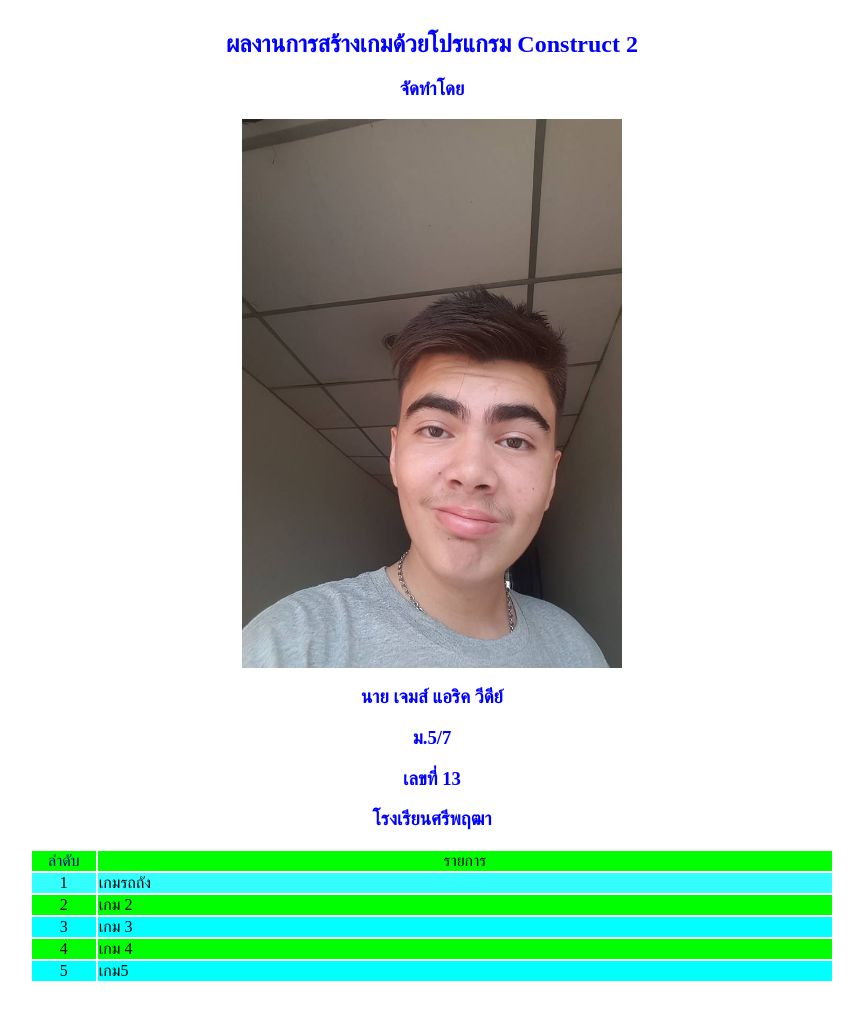
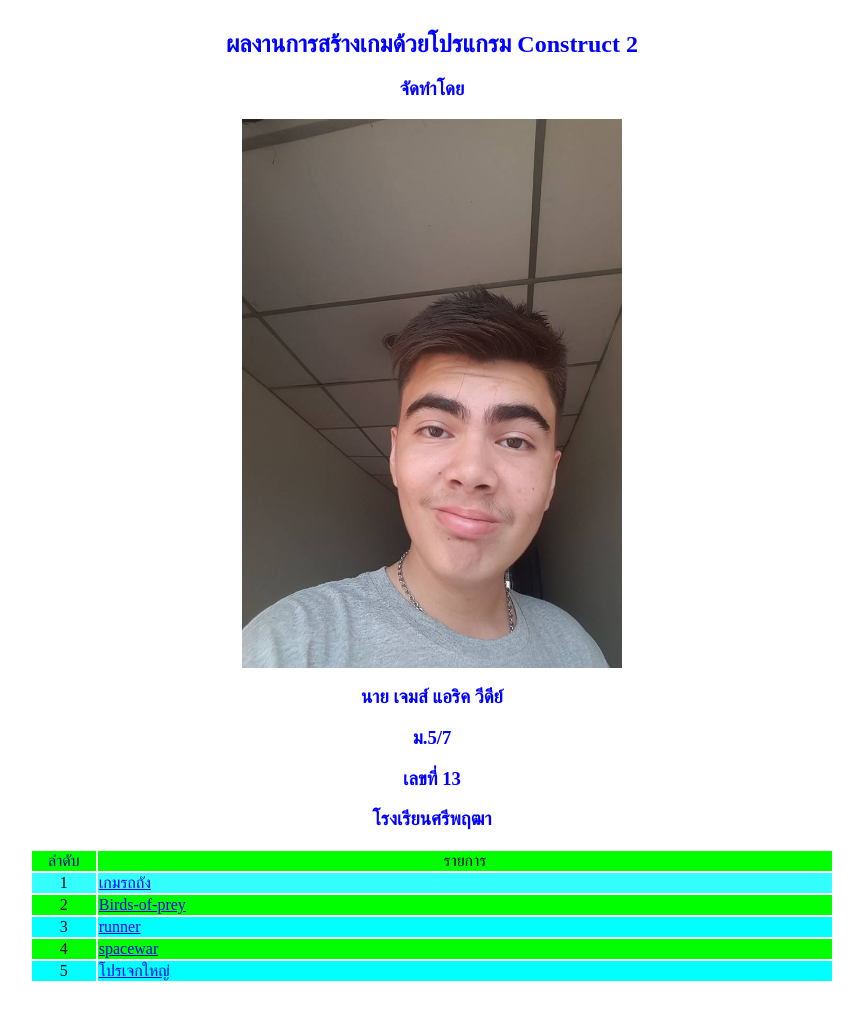
Before and after one commit to james5569/james5569.github.io, a plain HTML site: page index.html in a window 1280 px wide. Shown: the whole page, without its empty margins (208-1071 px from the left). Drawn offline with Linux system fonts and the light colour scheme.

Commit message:
james5569

```diff
--- a/index.html
+++ b/index.html
@@ -2,7 +2,7 @@
 <html xmlns="http://www.w3.org/1999/xhtml">
 <head>
 <meta http-equiv="Content-Type" content="text/html; charset=utf-8" />
-<title>my web</title>
+<title>Untitled Document</title>
 <style type="text/css">
 .font1 {
 	color: #800040;
@@ -17,6 +17,7 @@
 	color: #0000A0;
 }
 body {
+	background-color: #FFF;
 	background-image: url(img/nacre-background-tile.jpg);
 }
 </style>
@@ -39,23 +40,23 @@ body {
       </tr>
       <tr bgcolor="#33FFFF">
         <td align="center">1</td>
-        <td>เกมรถถัง</td>
+        <td><a href="https://james5569.github.io/tank/">เกมรถถัง</a></td>
       </tr>
       <tr bgcolor="#00FF00">
         <td align="center">2</td>
-        <td>เกม 2</td>
+        <td><a href="https://james5569.github.io/Birds-of-prey/">Birds-of-prey</a></td>
       </tr>
       <tr bgcolor="#00FFFF">
         <td align="center">3</td>
-        <td>เกม 3</td>
+        <td><a href="https://james5569.github.io/runner/">runner</a></td>
       </tr>
       <tr bgcolor="#00FF00">
         <td align="center">4</td>
-        <td>เกม 4</td>
+        <td><a href="https://james5569.github.io/spacewar/">spacewar</a></td>
       </tr>
       <tr bgcolor="#00FFFF">
         <td align="center">5</td>
-        <td>เกม5</td>
+        <td><a href="https://james5569.github.io/mario/">โปรเจกใหญ่</a></td>
       </tr>
     </table>
     <p>&nbsp;</p>
```
